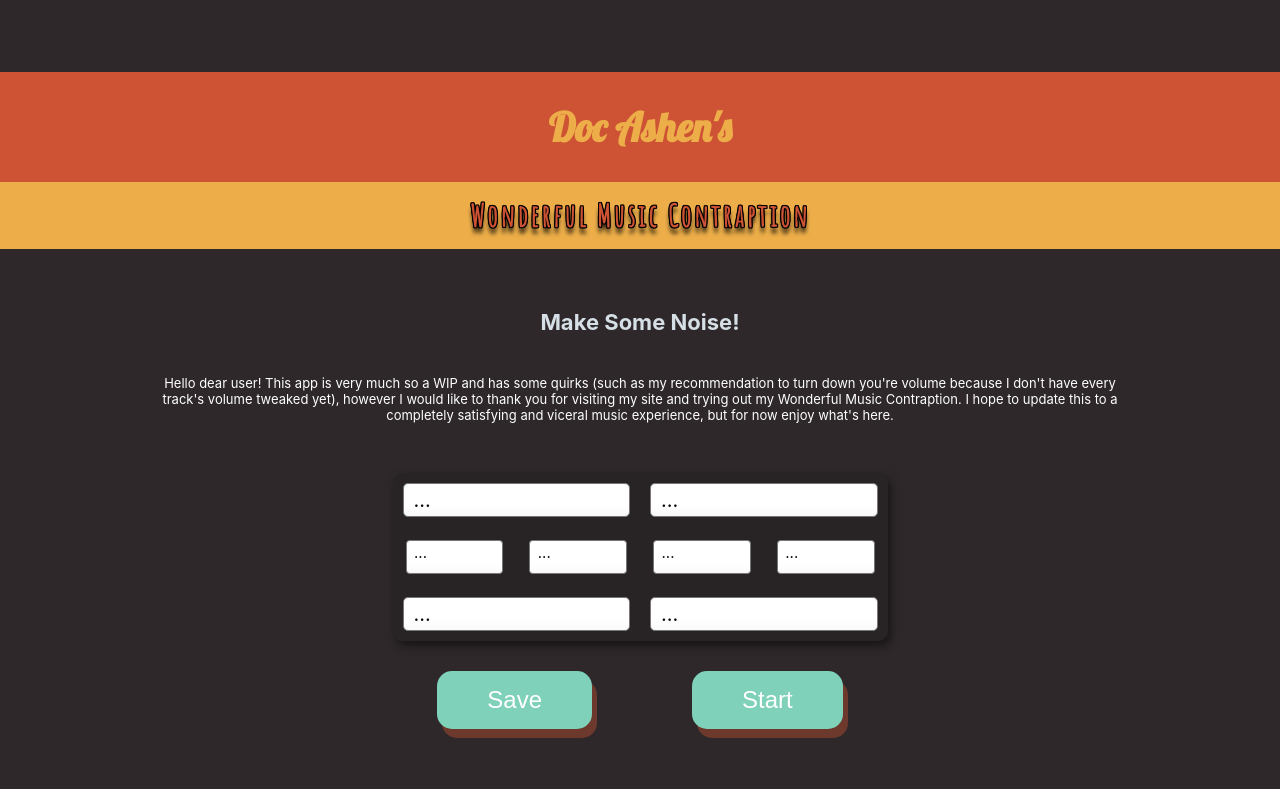
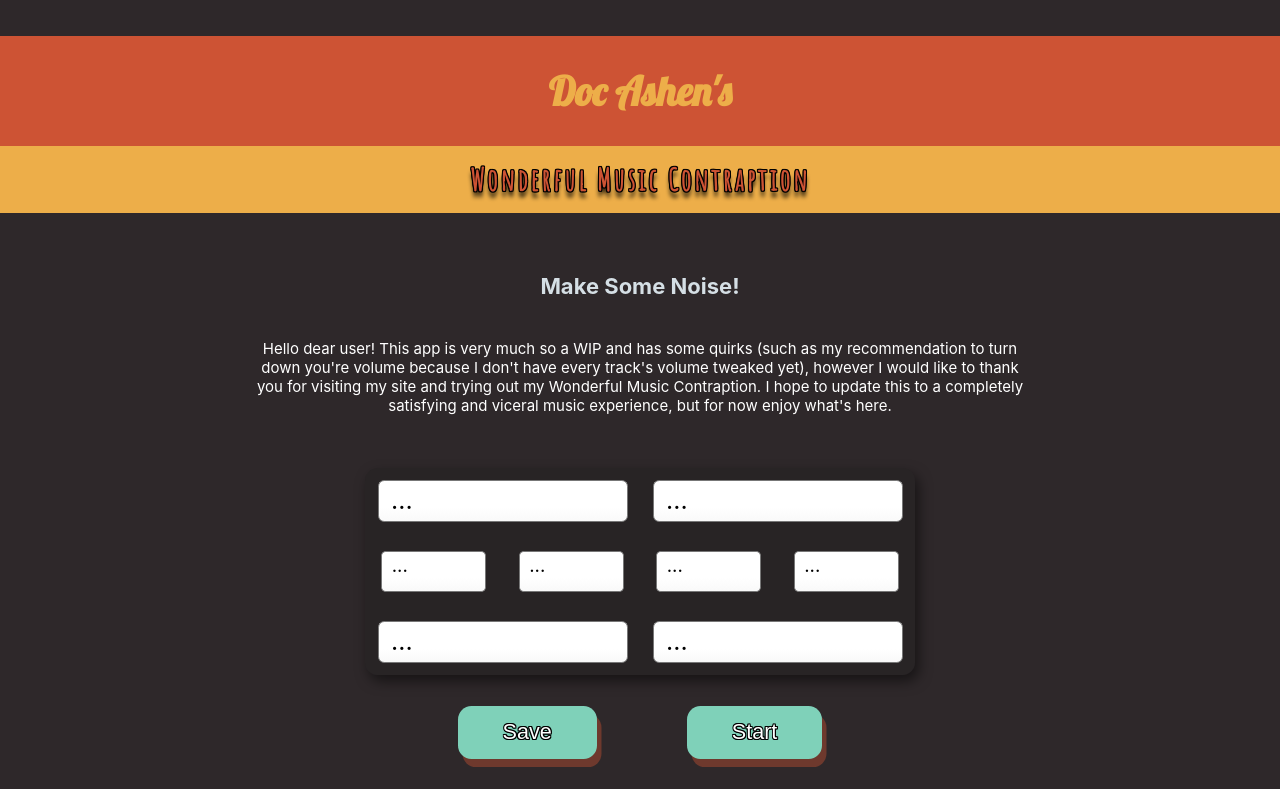
Before and after one commit to ashen-develops/Wonderful-Music-Contraption, a React (Create React App) app: page /contraption in a window 1280 px wide. Shown: the top 789 px of the page. Built offline with nearby package versions, Linux system fonts and the light colour scheme.

Commit message:
diamond in the rough

```diff
--- a/src/style.css
+++ b/src/style.css
@@ -65,7 +65,6 @@ header .show-nav {
     width: 90%;
     margin: 10px auto;
     border-radius: 10px;
-    color: rgb
 
 }
 
@@ -389,6 +388,7 @@ select {
     border-radius: 15px;
     box-shadow: 5px 9px rgb(205, 83, 52, 0.4);
     zoom: 65%;
+    text-shadow:-1px 0 black, 0 1px black, 1px 0 black, 0 -1px black,-1px -1px black, 1px 1px black, -1px 1px black, 1px -1px black;
 }
 
 
@@ -407,6 +407,7 @@ select {
     border-radius: 15px;
     box-shadow: 5px 9px rgb(205, 83, 52, 0.4);
     zoom: 65%;
+    text-shadow:-1px 0 black, 0 1px black, 1px 0 black, 0 -1px black,-1px -1px black, 1px 1px black, -1px 1px black, 1px -1px black;
 }
 /* Media screen size */
 @media screen and (min-width: 768px) {
@@ -418,6 +419,9 @@ select {
         height: auto;
         display: flex;
     }
+    header .navBar {
+        padding: 0;
+    }
 
     header li {
         padding: 0 15px;
@@ -425,6 +429,10 @@ select {
 }
 
 @media all and (min-width: 600px){
+    .music-box{
+        zoom: 1.25;
+        width: 100%;
+    }
     .center {
         zoom: 100%;
     }
@@ -432,12 +440,16 @@ select {
         margin: 13px;
     }
     .play{
-        zoom: 100%;
+        zoom: 90%;
         margin: 20px 0 20px 50px;
     }
     .save{
-        zoom: 100%;
+        zoom: 90%;
         margin: 20px 50px 20px 0;
+    }
+    p {
+        font-size: 15px;
+        width: 60%;
     }
 
 }
```
Also changed, not shown: 1 other file (tests, documents, lock files or other folders).
